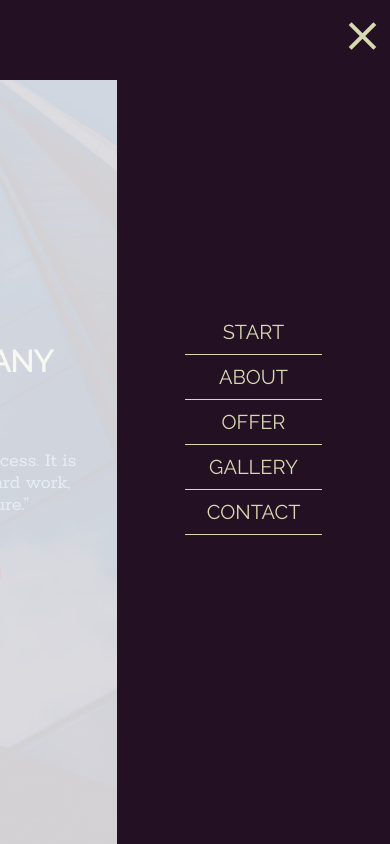
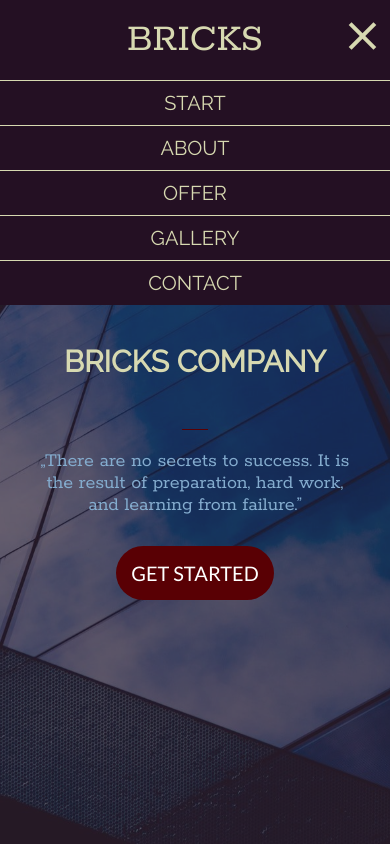
Before and after one commit to endeavourC/Bricks-company, a plain HTML site: page index.html in a window 390 px wide. Both pictures are taken after a click on the element 362 px from the left and 35 px from the top of the page. Shown: the top 844 px of the page. Drawn offline with Linux system fonts and the light colour scheme.

Commit message:
changes
changes css menu and javascript

```diff
--- a/main.js
+++ b/main.js
@@ -6,17 +6,13 @@
         const mainSliderArray = [$('div.image-first'), $('div.image-second')];
         hamburgerBtn.on('click', function () {
             $('#nav-icon').toggleClass('open');
-            $('header nav').toggleClass('transformed-nav');
-            $('main').toggleClass('transformed-main');
+            $('header nav ul').toggleClass('show');
         });
         let navigationLink = $('nav ul li a');
 
         function moveTo(data) {
-            setTimeout(function () {
-                $('#nav-icon').removeClass('open');
-                $('header nav').removeClass('transformed-nav');
-                $('main').removeClass('transformed-main');
-            }, 500)
+            $('#nav-icon').removeClass('open');
+            $('header nav ul').removeClass('show');
             data = $(this).data('name');
             $('body,html').animate({
                 scrollTop: $('.' + data).offset().top - 80 + 'px'
--- a/style.css
+++ b/style.css
@@ -122,15 +122,15 @@
 }
 
 .gallery-slider i.fa-caret-left {
-    bottom: 0px;
-    left: 50%;
-    transform: translate(-100%);
+    top: 50%;
+    left: 25px;
+    transform: translate(-50%, -50%);
 }
 
 .gallery-slider i.fa-caret-right {
-    bottom: 0px;
-    left: calc(50% + 5rem);
-    transform: translateX(-100%);
+    top: 50%;
+    right: 5px;
+    transform: translate(-50%, -50%);
 }
 
 header {
@@ -435,6 +435,8 @@ nav ul li a {
     font-size: 10rem;
     font-family: var(--rokkit);
     color: var(--red);
+    position: relative;
+    z-index: 20;
 }
 
 .offer .bg-parallax h1::before {
@@ -806,55 +808,46 @@ nav ul li a {
 
 @media (max-width: 767px) {
 
-    main {
-        position: relative;
-        transition: all .4s ease;
-    }
+
     #nav-icon-container {
         display: block;
         z-index: 999;
     }
     header nav {
-        position: fixed;
-        top: 0;
-        width: 70%;
+        position: absolute;
+        top: 100%;
+        width: 100%;
         background: var(--purple);
-        min-height: 100vh;
-        right: -70%;
+        left: 0;
         display: flex;
         justify-content: center;
         -ms-align-items: center;
         align-items: center;
-        transition: transform .4s ease;
+
     }
     header nav ul {
         flex-direction: column;
-        justify-content: center;
         -ms-align-items: center;
         align-items: center;
         width: 100%;
+        overflow: hidden;
+        max-height: 0;
+        transition: max-height .5s ease;
+
+
     }
     header nav ul li {
-        width: 50%;
+        width: 100%;
         text-align: center;
-        border-bottom: 1px solid var(--white);
+        border-top: 1px solid var(--white);
     }
     header nav ul li a {
         font-size: 2rem;
     }
-    .transformed-main {
-        transform: translateX(-70%);
-        transform: translateY(0%);
-        transform: translateZ(0);
-        -webkit-transform: translateX(-70%);
-        opacity: 0.2;
-    }
 
-    .transformed-nav {
-        transform: translateX(-100%);
-        transform: translateY(0%);
-        transform: translateZ(0);
-        -webkit-transform: translateX(-100%);
+
+    .show {
+        max-height: 40rem;
     }
 
     .about {
@@ -875,6 +868,7 @@ nav ul li a {
     }
     .offer .bg-parallax h1 {
         text-align: center;
+        font-size: 7rem;
     }
     .offer .feature {
         width: 100%;
```
